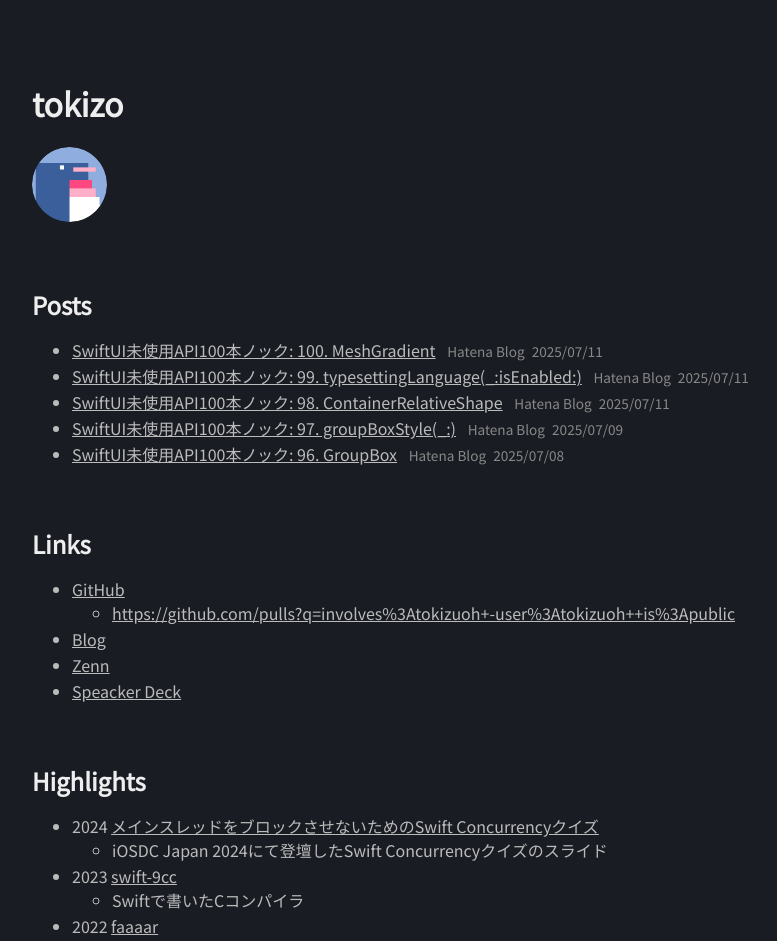
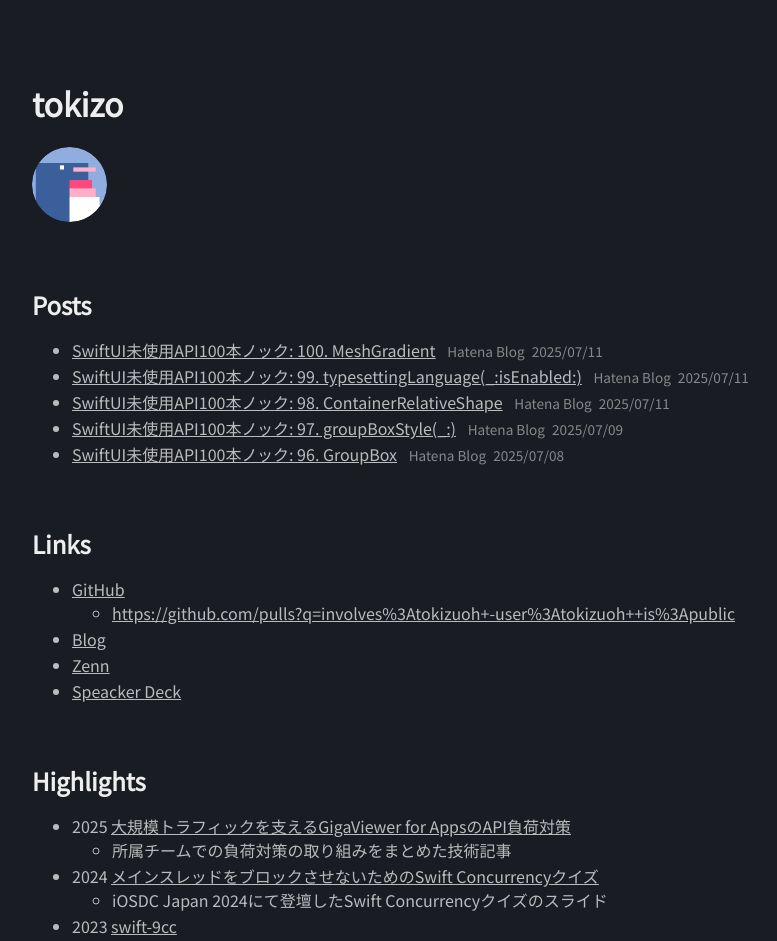
Before and after one commit to tokizuoh/info-tokizuoh-dev, a SvelteKit app: page / in a window 1280 px wide. Shown: the top 941 px of the page, without its empty margins (208-985 px from the left). Built offline with nearby package versions, Linux system fonts and the light colour scheme.

Commit message:
add: highlights 2025

```diff
--- a/src/routes/Highlights.svelte
+++ b/src/routes/Highlights.svelte
@@ -1,5 +1,13 @@
 <h2>Highlights</h2>
 <ul>
+	<li>
+		2025 <a href="https://developer.hatenastaff.com/entry/inside-gigaviewer-for-apps-13"
+			>大規模トラフィックを支えるGigaViewer for AppsのAPI負荷対策</a
+		>
+		<ul>
+			<li>所属チームでの負荷対策の取り組みをまとめた技術記事</li>
+		</ul>
+	</li>
 	<li>
 		2024 <a href="https://speakerdeck.com/tokizuoh/swift-cocurrency-quiz"
 			>メインスレッドをブロックさせないためのSwift Concurrencyクイズ</a
```
